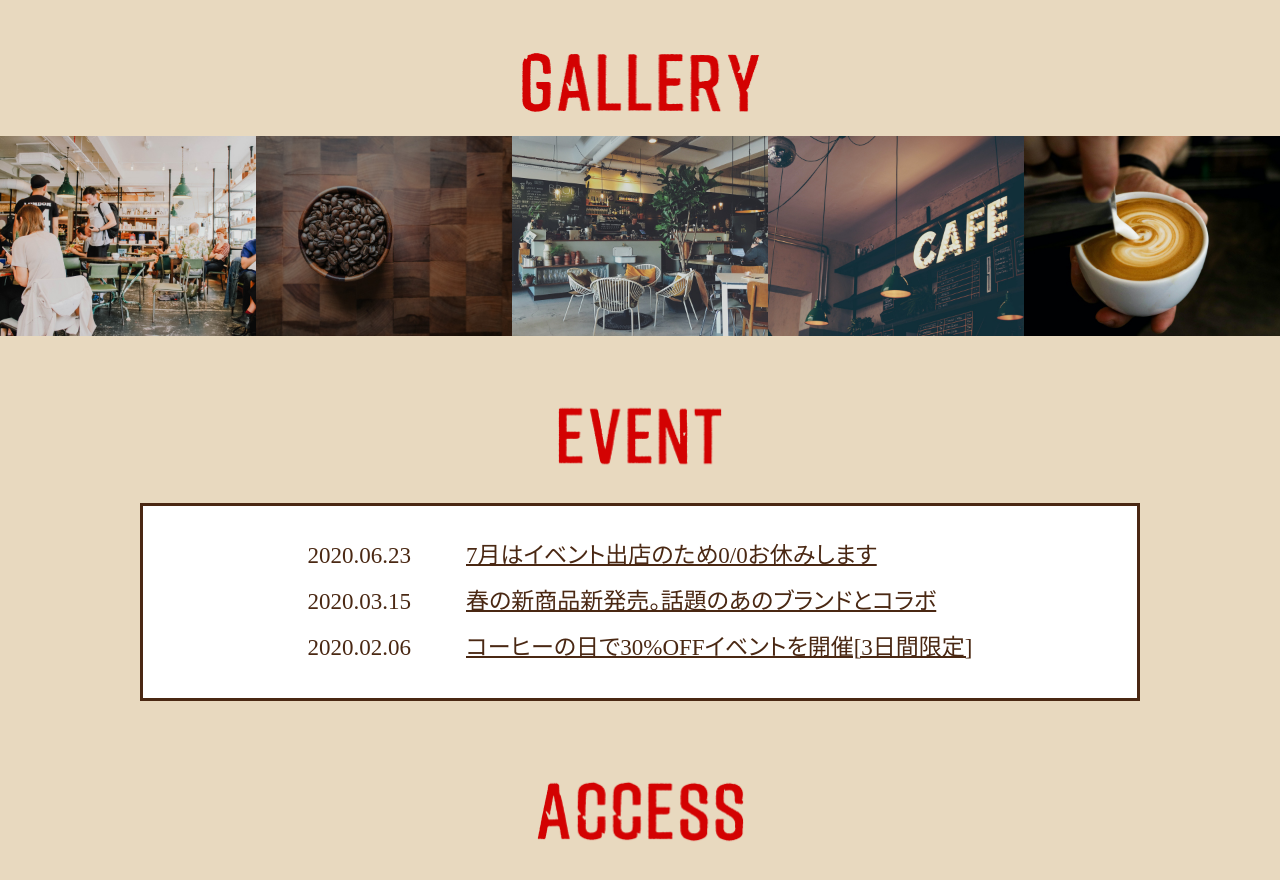
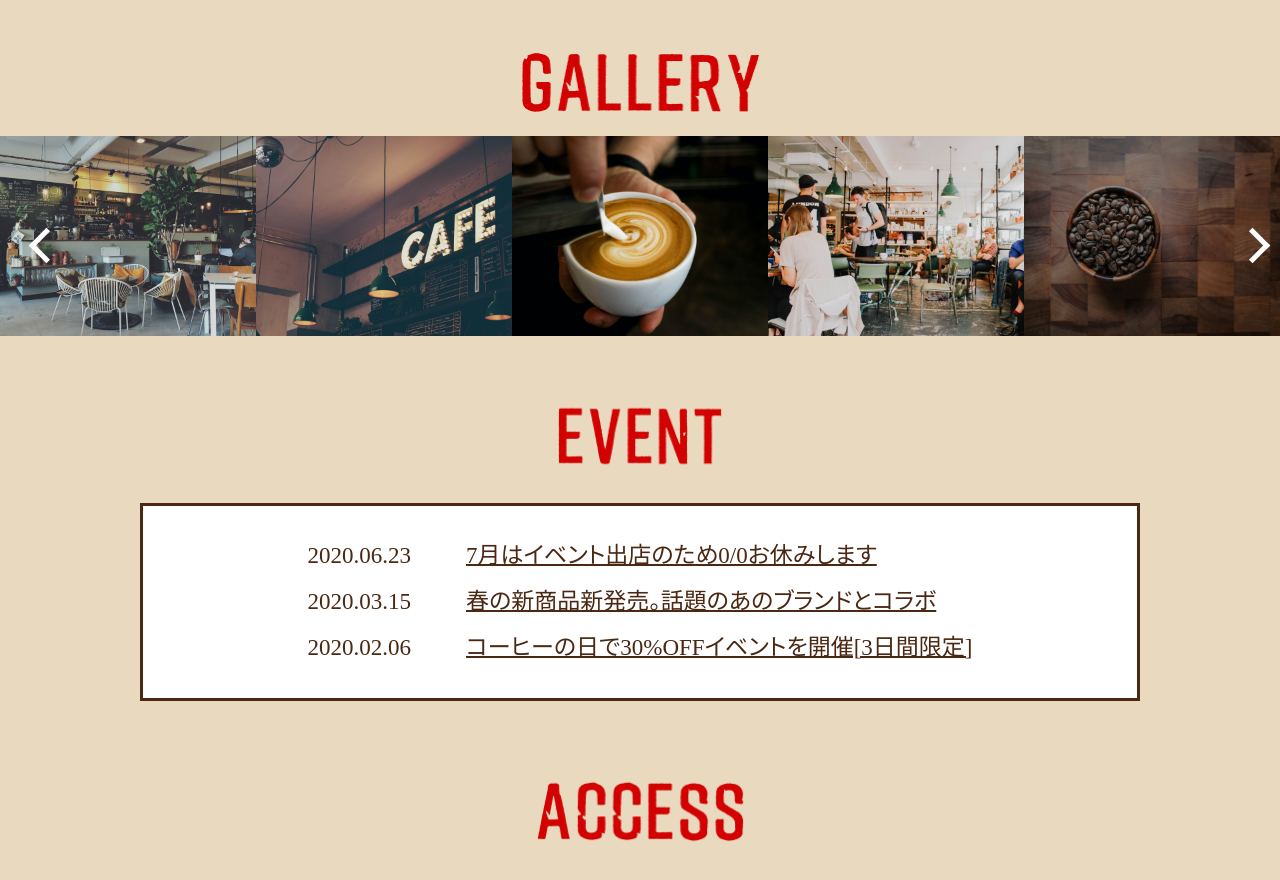
Before and after one commit to suzuka-715/dezasuta, a plain HTML site: page cafe/index.html in a window 1280 px wide. Shown: the part 2140-3020 px from the top of the page. Drawn offline with nearby package versions, Linux system fonts and the light colour scheme.

Commit message:
6回目課題
5回目課題の修正：varidationが出ていた、media scrへ変更も修正しました。

```diff
--- a/cafe/css/style.css
+++ b/cafe/css/style.css
@@ -324,6 +324,59 @@ main {
   padding: 0;
 }
 
+/*スライダー実装*/
+.slick-arrow {
+  display: block;
+  position: absolute;
+  padding: 0;
+  width: 20px;
+  height: 38px;
+  z-index: 1;
+}
+
+/* 共通設定 */
+
+.slick-next::before,
+.slick-next::after,
+.slick-prev::before,
+.slick-prev::after {
+  position: absolute;
+  top: 50%;
+  left: 50%;
+  transform: translate(-50%, -50%);
+  bottom: 0;
+  margin: auto;
+  content: "";
+  vertical-align: middle;
+}
+.slick-next::after,
+.slick-prev::after {
+  width: 20px;
+  height: 20px;
+  border-top: 5px solid #fff;
+  border-right: 5px solid #fff;
+}
+
+/* next */
+
+.slick-next {
+  right: 30px;
+}
+.slick-next::after {
+  right: 4px;
+  transform: rotate(45deg);
+}
+
+/* prev */
+
+.slick-prev {
+  left: 30px;
+}
+.slick-prev::after {
+  left: 4px;
+  transform: rotate(-135deg);
+}
+
 /*event*/
 .event {
   padding: 0 10px;
--- a/cafe/index.html
+++ b/cafe/index.html
@@ -26,13 +26,13 @@
             <div>
                 <picture>
                     <source srcset="images/sp_main_vs@2x-100.jpg" media="(max-width:767px)">
-                    <img srcset="images/pc_first-100.jpg" alt="店内の様子">
+                    <img src="images/pc_first-100.jpg" alt="店内の様子">
                 </picture>
             </div>
             <div>
                 <picture>
                     <source srcset="images/sp_main_vs_2@2x-100.jpg" media="(max-width:767px)">
-                    <img srcset="images/slider_2.jpg" alt="店内の様子">
+                    <img src="images/slider_2.jpg" alt="店内の様子">
                 </picture>
             </div>
         </div>
@@ -143,7 +143,15 @@
                 <div><img src="images/pc_gallary_03-100.jpg" alt="店内のラウンジの様子"></div>
                 <div><img src="images/pc_gallary_02-100.jpg" alt="店内の看板の写真"></div>
                 <div><img src="images/pc_gallary_01-100.jpg" alt="カフェラテを作っている最中の様子"></div>
+                <div><img src="images/pc_gallary_05-100.jpg" alt="店内のお客さんの様子"></div>
+                <div><img src="images/pc_gallary_04-100.jpg" alt="カフェで扱うコーヒー豆"></div>
+                <div><img src="images/pc_gallary_03-100.jpg" alt="店内のラウンジの様子"></div>
+                <div><img src="images/pc_gallary_02-100.jpg" alt="店内の看板の写真"></div>
+                <div><img src="images/pc_gallary_01-100.jpg" alt="カフェラテを作っている最中の様子"></div>
             </div>
+
+            <div class="slider_arrow_prev"></div>
+            <div class="slider_arrow_next"></div>
 
         </section>
 
@@ -213,6 +221,20 @@
                 arrows: false,
             });
 
+            $('.gallery_content').slick({
+                autoplay: true,
+                autoplaySpeed: 2000,
+                slidesToShow: 5,
+                responsive: [
+                    {
+                        breakpoint: 767,
+                        settings: {
+                            slidesToShow: 1,
+                        },
+                    },
+                ],
+            });
+
         });
     </script>
 
```
Also changed, not shown: cafe/css/index.html (added, +34 -0 lines).
